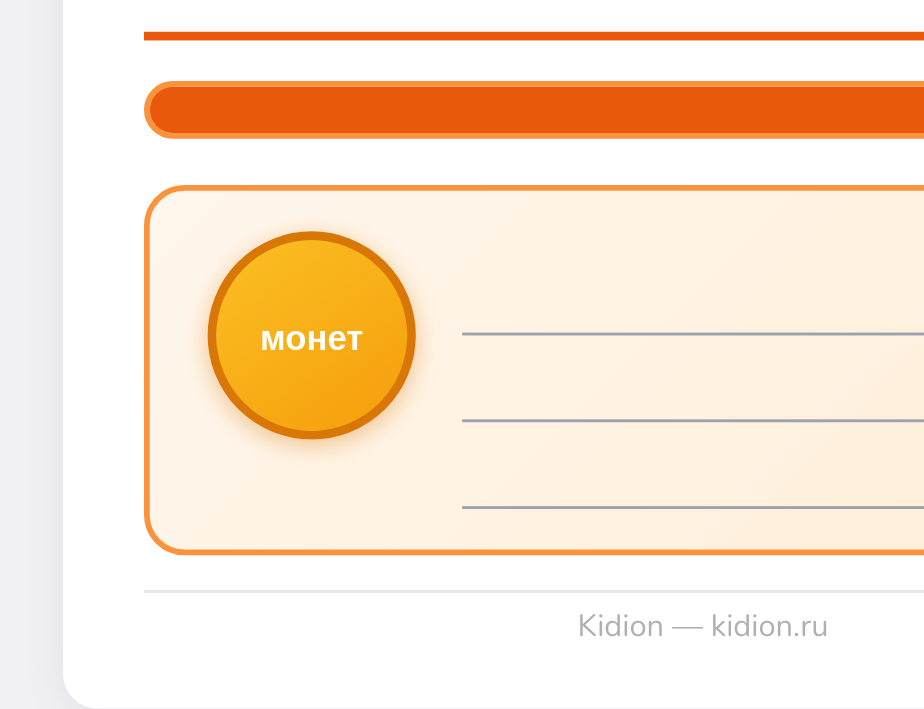
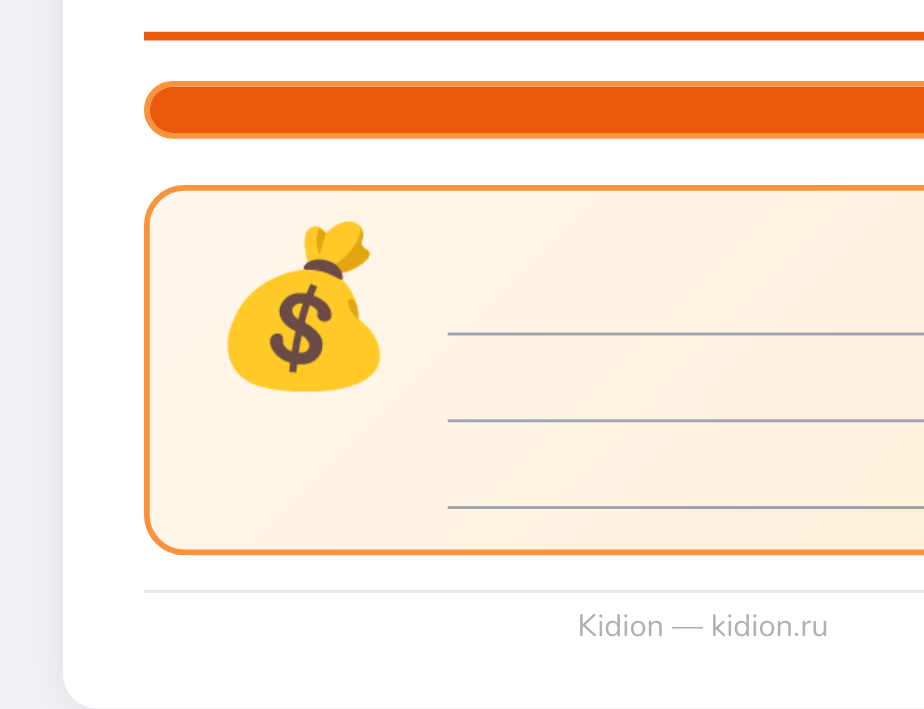
Before and after one commit to kotyadji-coder/metodist, a Python web app: template templates/activities/cafe.html in a window 1280 px wide; the page is wider, and only the part inside the window is pictured. Shown: the part 370-1079 px from the top of that part, without its empty margins (356-1280 px from the left). Run offline with Jinja, Linux system fonts and the light colour scheme; the template is opened without the code that fills it, so the values that code supplies are empty.

Commit message:
Budget: remove hardcoded coin, use emoji + LLM picks amount & currency
Co-Authored-By: Claude Opus 4.6 (1M context) <noreply@anthropic.com>

```diff
--- a/templates/activities/cafe.html
+++ b/templates/activities/cafe.html
@@ -47,16 +47,9 @@
             border-radius: 14px;
             display: flex; align-items: flex-start; gap: 16px;
         }
-        .cafe-budget-coin {
+        .cafe-budget-icon {
             flex-shrink: 0;
-            width: 72px; height: 72px;
-            background: linear-gradient(145deg, #fbbf24, #f59e0b);
-            border-radius: 50%;
-            border: 3px solid #d97706;
-            display: flex; align-items: center; justify-content: center;
-            flex-direction: column;
-            font-size: 22pt; font-weight: 900; color: #fff;
-            box-shadow: 0 2px 8px rgba(217, 119, 6, 0.4);
+            font-size: 40pt;
             line-height: 1;
         }
         .cafe-budget-body { flex: 1; }
@@ -91,7 +84,7 @@
     </div>
 
     <div class="cafe-budget">
-        <div class="cafe-budget-coin">{{ budget_amount }}<span style="font-size:9pt;display:block;line-height:1;margin-top:2px;">монет</span></div>
+        <div class="cafe-budget-icon">💰</div>
         <div class="cafe-budget-body">
             <div class="cafe-budget-title">{{ budget_task }}</div>
             <div class="answer-line"></div>
```
Also changed, not shown: prompts/activities/generate.py (+6 -2 lines), templates/activities/shop.html (+3 -10 lines).
